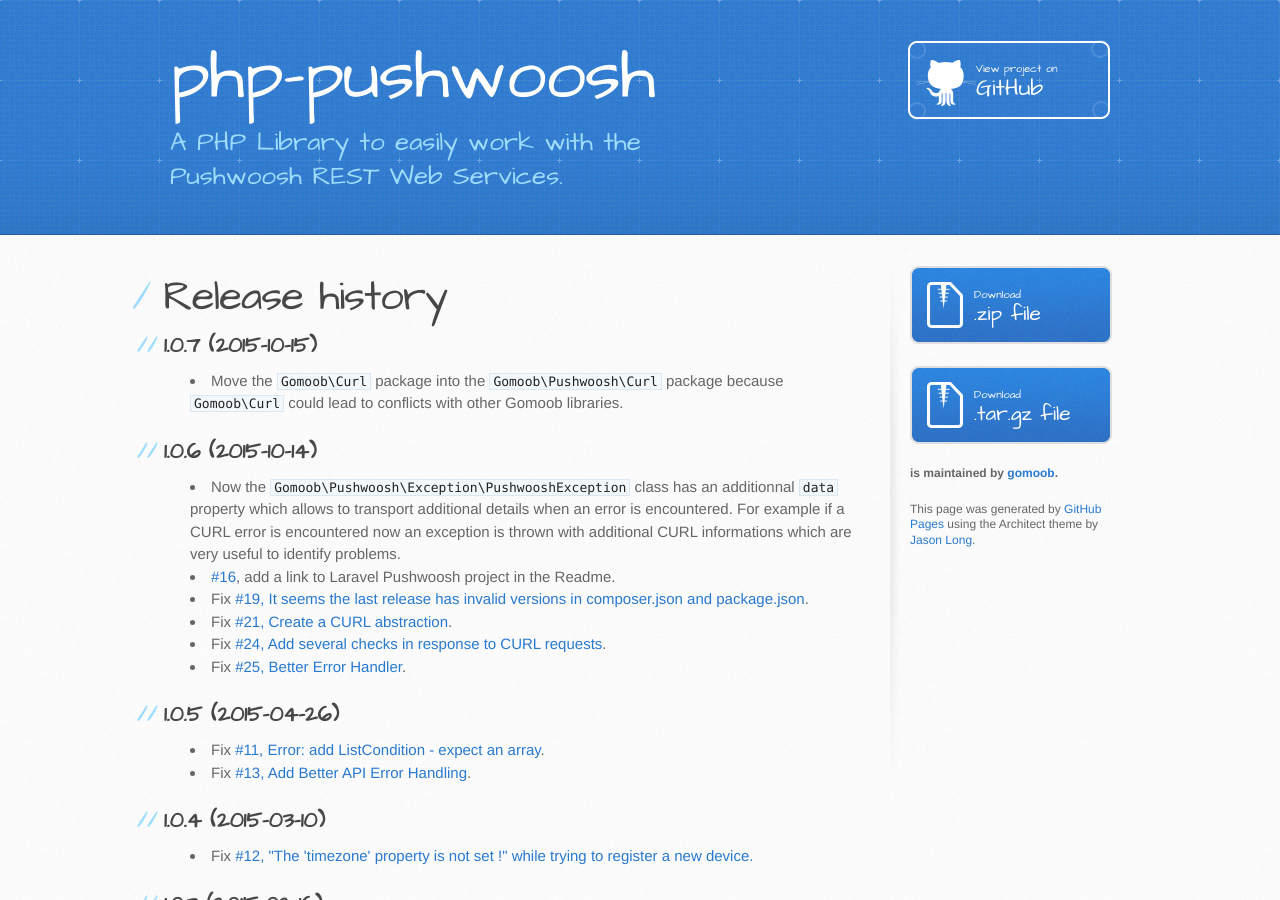
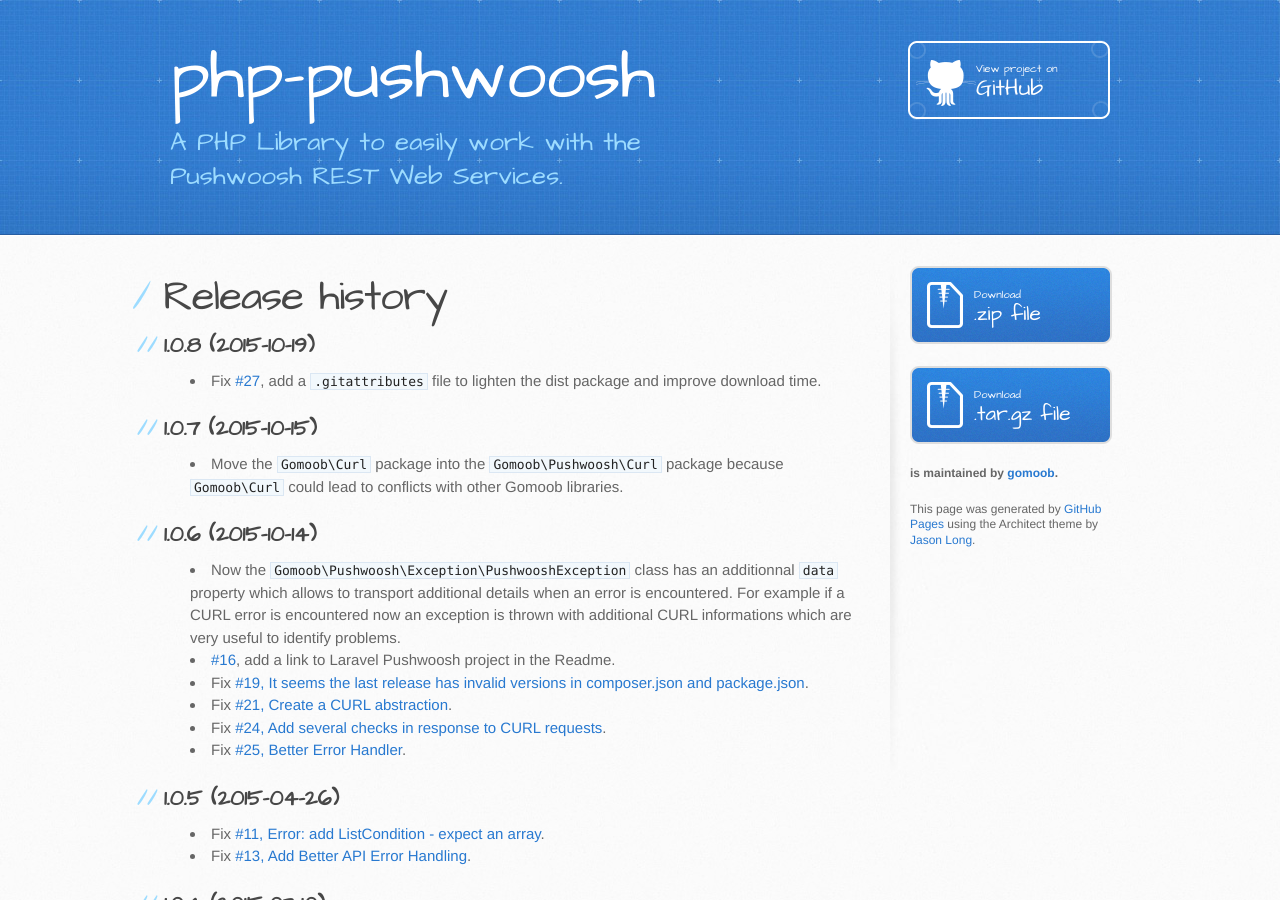
Before and after one commit to gomoob/php-pushwoosh, a Jekyll site: the page built from release-history.html, in a window 1280 px wide and 900 px high. Built offline with Jekyll 4.4.1, drawn with Linux system fonts in a browser that asks for light colours.

Commit message:
Update the release history.

```diff
--- a/release-history.html
+++ b/release-history.html
@@ -4,6 +4,14 @@
 ---
 
 <h1>Release history</h1>
+
+<h2>1.0.8 (2015-10-19)</h2>
+<ul>
+    <li>
+        Fix <a href="https://github.com/gomoob/php-pushwoosh/issues/27">#27</a>, add a <code>.gitattributes</code> file
+        to lighten the dist package and improve download time.
+    </li>
+</ul>
 
 <h2>1.0.7 (2015-10-15)</h2>
 <ul>
```
